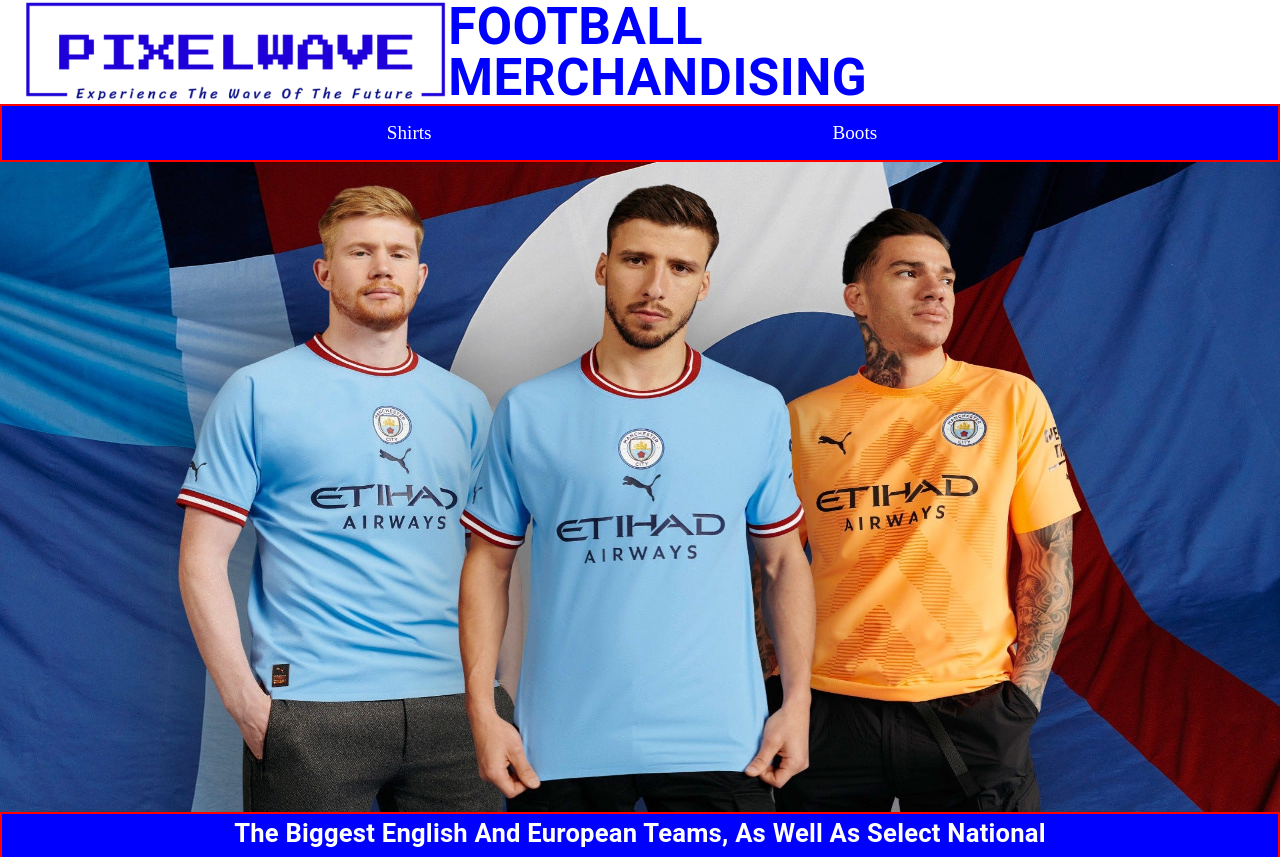
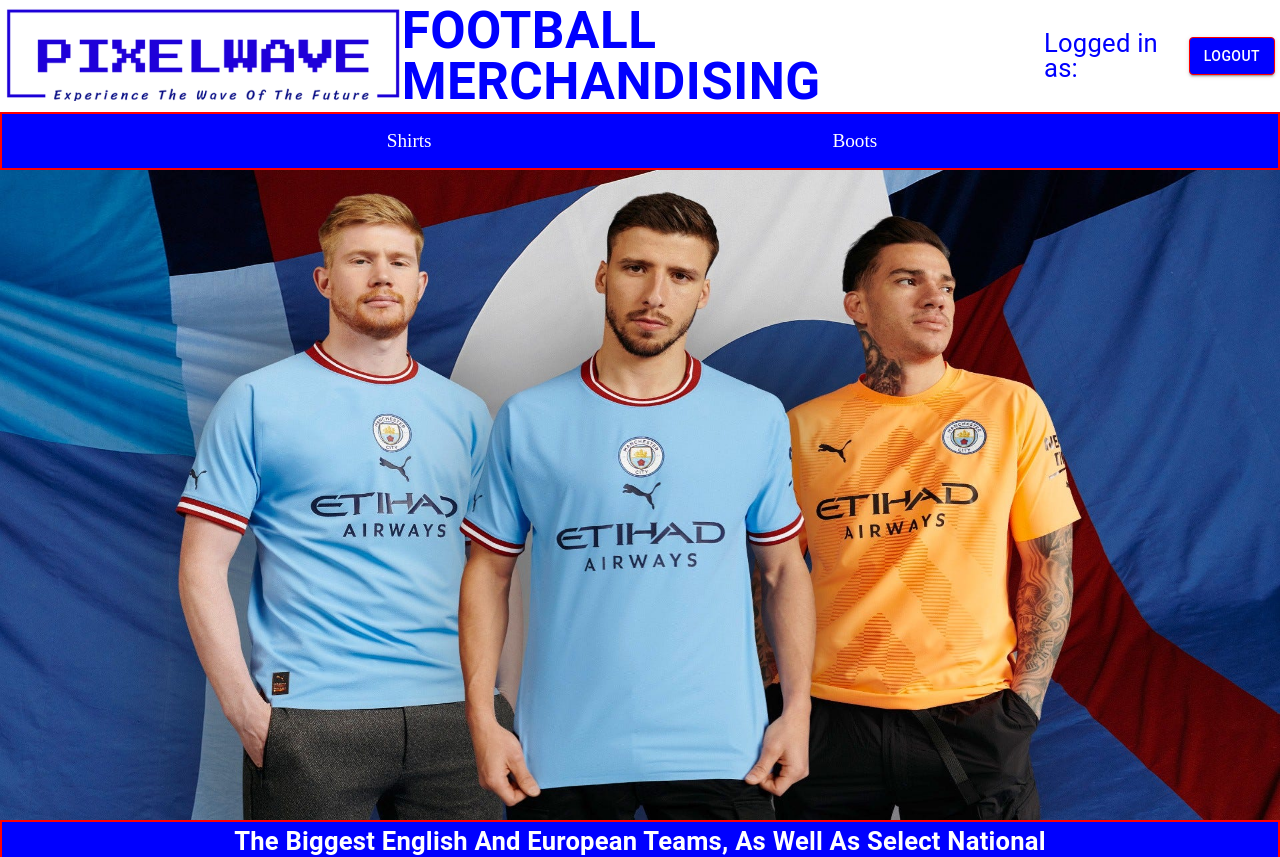
Before and after one commit to ERB71/Pixelwave, a React (Create React App) app: page /home in a window 1280 px wide. Shown: the top 857 px of the page. Built offline with nearby package versions, Linux system fonts and the light colour scheme; grey boxes are pictures that could not be loaded.

Commit message:
Added Button and Quantity Buttons to product page Added 'Logged in as' logic for use in Basket logic Added logout button and associated logic

```diff
--- a/src/Components/Header/Header.jsx
+++ b/src/Components/Header/Header.jsx
@@ -3,16 +3,20 @@
 import { Link } from 'react-router-dom';
 import Navbar from "../Navbar/Navbar";
 import logo from "./PixelWave.png"
+import Logout from "./Logout";
 
 function Header() {
+  const emailAddress = localStorage.getItem('email');
   return (
     <AppBar position="static" style={{backgroundColor: "white"}}>
-      <Toolbar>
+      <Toolbar style = {{padding: "5px"}}>
         <div style={{ display: "flex", alignItems: "center" }}>
           <Link to="/home">
             <img src = { logo } alt = "PixelWave Logo" style={{ maxWidth: "100%", maxHeight: "100px" }}/>
           </Link>
-          <Typography color = {"blue"} fontSize={"4vw"} fontWeight={"bold"} lineHeight={"100%"} style={{ maxWidth: "500px"}}>FOOTBALL MERCHANDISING</Typography>
+          <Typography color = {"blue"} fontSize={"4vw"} fontWeight={"bold"} lineHeight={"100%"}>FOOTBALL MERCHANDISING</Typography>
+          <Typography color = {"blue"} fontSize={"2vw"} lineHeight={"100%"}> Logged in as: {emailAddress}</Typography>
+          <Logout />
         </div>
       </Toolbar>
       <Navbar />
--- /dev/null
+++ b/src/Components/Header/Logout.jsx
@@ -0,0 +1,26 @@
+import { useState } from 'react';
+import { useNavigate } from 'react-router-dom';
+import { Button } from "@mui/material";
+
+function Logout() {
+  const navigate = useNavigate();
+  const [isLoggingOut, setIsLoggingOut] = useState(false);
+
+  const handleLogout = () => {
+    setIsLoggingOut(true);
+    localStorage.removeItem('token');
+    localStorage.removeItem('user');
+    localStorage.removeItem('email');
+    setIsLoggingOut(false);
+    navigate('/');
+  }
+
+  return (
+    <Button variant = "contained" sx={{ backgroundColor: 'blue', color: 'white', border: "1px solid red",
+    "&:hover": { backgroundColor: 'red', border: "1px solid blue"}}}
+    onClick={handleLogout} disabled={isLoggingOut}>
+      {isLoggingOut ? 'Logging out...' : 'Logout'}
+    </Button>
+  );
+}
+export default Logout;
--- a/src/Components/Login/Login.jsx
+++ b/src/Components/Login/Login.jsx
@@ -1,10 +1,10 @@
 import React, { useState } from "react";
 import axios from "axios";
 import { useNavigate } from 'react-router-dom';
-import { Alert, Typography } from "@mui/material"
+import { Alert, Typography } from "@mui/material";
 import Snackbar from "@mui/material/Snackbar";
-import "./Login.css"
-import logo from "../Header/PixelWave.png"
+import "./Login.css";
+import logo from "../Header/PixelWave.png";
 
 function Login() {
    try{
@@ -38,6 +38,7 @@
          let query = await axios.post(`http://localhost:3001/user/register?emailAddress=${emailAddressReg}&password=${passwordReg}`);
          console.log(query.data);
          setAlertMessage({severity:"success", message: "User Registered"})
+         localStorage.setItem('email', emailAddressReg)
          navigate('/home')
       }
       catch{
@@ -51,6 +52,7 @@
          let query = await axios.get(`http://localhost:3001/user/login?emailAddress=${emailAddress}&password=${password}`);
          console.log(query.data);
          setAlertMessage({severity:"success", message: "User Found, Logging In..."})
+         localStorage.setItem('email', emailAddress)
          navigate('/home')
       }
       catch{
--- a/src/Pages/SpecificProductInfo.jsx
+++ b/src/Pages/SpecificProductInfo.jsx
@@ -4,11 +4,15 @@
 import axios from "axios";
 import Header from "../Components/Header/Header";
 import Footer from "../Components/Footer/Footer";
+import { height } from "@mui/system";
 
 
 function ProductDetail() {
   const { id } = useParams();
   const [product, setProduct] = useState({});
+
+  const [quantity, setQuantity] = useState(1);
+  const quantityOptions = [1, 2, 3, 4, 5];
 
   useEffect(() => {
     const getProduct = async () => {
@@ -45,7 +49,7 @@
                   image={product.image}
                   alt={product.name}
                 />
-                <CardContent>
+                <CardContent sx = {{display: "flex", flexDirection: "column", alignItems: "flex-end" }}>
                   <Typography variant="h1" fontSize={"4vw"} textAlign={'Right'}>
                     {product.name}
                   </Typography>
@@ -56,13 +60,23 @@
                   <Typography variant="h1" fontSize={"2vw"} textAlign={'Right'}>
                     {product.colours}
                   </Typography>
-                  <br />
                   <Typography variant="h1" fontSize={"3vw"} textAlign={'Right'}>
                     £{product.price}
                   </Typography>
+                  <br />
+                  <div display = "flex">
+                    <select style={{height: "100%", marginRight: "10px"}} value={quantity} onChange={(e) => setQuantity(parseInt(e.target.value))}>
+                      {quantityOptions.map((option) => (
+                          <option key={option} value={option}>
+                          Quantity: {option}
+                          </option>
+                      ))}
+                    </select>
+                    <Button variant = "contained" sx={{ backgroundColor: 'blue', color: 'white', border: "1px solid red",
+                    "&:hover": { backgroundColor: 'red', border: "1px solid blue"}}}>Add To Basket</Button>
+                  </div>
                 </CardContent>
               </Card>
-
           </Grid>
         ))}
       </Grid>
```
